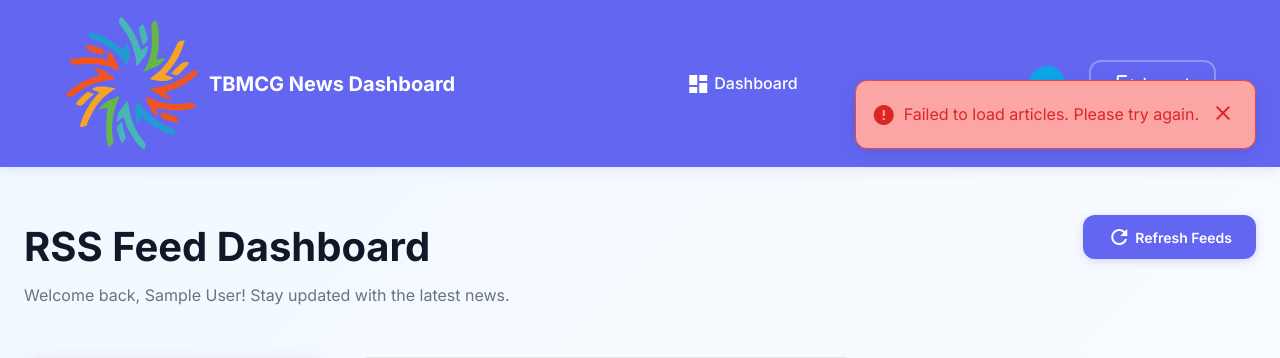
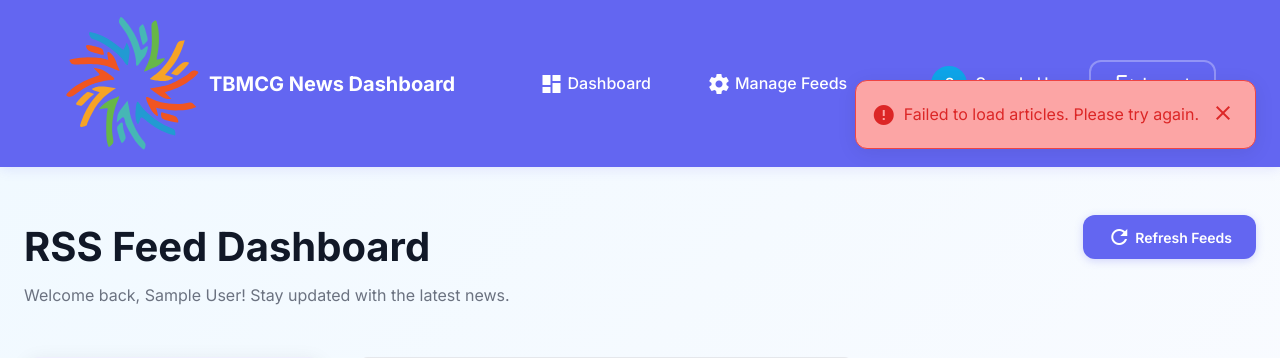
Before and after one commit to TBMCG/RSS-feed, a Flask app: template templates/dashboard.html in a window 1280 px wide. Shown: the top 358 px of the page. Run offline with Flask 3, Linux system fonts and the light colour scheme; the template is opened without the code that fills it: values that come from a table or form of the project are taken from there, others are empty; tables that the repository leaves empty hold one stand-in row (values such as "Sample post").

Commit message:
Remove hardcoded admin checks and implement proper Azure AD role system
- Remove hardcoded admin logic from sync_user_to_db function
- Remove hardcoded admin checks from FallbackUser fallback class
- Add can_manage_feeds, can_manage_categories, can_manage_users properties to User model
- Implement get_user_for_template helper for consistent user object handling
- Update templates to properly display user names and admin controls
- Add comprehensive debugging for Azure AD role authentication flow
- System now relies entirely on proper Azure AD role assignments (admin/editor/viewer)

```diff
--- a/app.py
+++ b/app.py
@@ -56,12 +56,21 @@
     def get_user_roles_from_token(token_claims):
         """Extract roles from Azure AD token claims"""
         roles = []
+
+        # Debug: Print all token claims to understand what we're receiving
+        print(f"DEBUG: All token claims: {token_claims}")
+
         # Azure AD roles can be in 'roles' claim (for app roles) or 'groups' claim
         if 'roles' in token_claims:
             roles = token_claims['roles']
+            print(f"DEBUG: Found roles in token: {roles}")
         elif 'groups' in token_claims:
             # Map group IDs to role names if using groups
             roles = token_claims['groups']
+            print(f"DEBUG: Found groups in token: {roles}")
+        else:
+            print("DEBUG: No roles or groups found in token claims")
+
         return roles
 
     def sync_user_to_db(user_claims, azure_roles):
@@ -70,33 +79,90 @@
         email = user_claims.get('preferred_username', '')
         name = user_claims.get('name', '')
 
+        print(f"DEBUG: Syncing user {email} (ID: {user_id}) with roles: {azure_roles}")
+
         # Find or create user
         user = db.session.get(User, user_id)
         if not user:
             user = User(id=user_id, email=email, name=name)
             db.session.add(user)
+            print(f"DEBUG: Created new user: {email}")
         else:
             user.email = email
             user.name = name
             user.updated_at = datetime.utcnow()
+            print(f"DEBUG: Updated existing user: {email}")
 
         # Sync roles from Azure AD
         # Clear existing roles
-        UserRole.query.filter_by(user_id=user_id).delete()
+        deleted_count = UserRole.query.filter_by(user_id=user_id).delete()
+        print(f"DEBUG: Cleared {deleted_count} existing roles for user")
 
         # Add new roles from Azure AD
+        roles_added = 0
         for role_name in azure_roles:
             if role_name in Roles.ALL_ROLES:
                 user_role = UserRole(user_id=user_id, role_name=role_name)
                 db.session.add(user_role)
+                roles_added += 1
+                print(f"DEBUG: Added role '{role_name}' for user {email}")
+            else:
+                print(f"DEBUG: Skipped unknown role '{role_name}' for user {email}")
 
-        # Special case for hardcoded admin
-        if email.lower() == 'ctiller@tbmcg.com' and Roles.ADMIN not in azure_roles:
-            admin_role = UserRole(user_id=user_id, role_name=Roles.ADMIN)
-            db.session.add(admin_role)
+        print(f"DEBUG: Added {roles_added} roles total")
 
         db.session.commit()
         return user
+
+    def get_user_for_template(session_user):
+        """Get user object for template rendering with proper role handling"""
+        if not session_user:
+            return None
+
+        user_id = session_user.get('oid')
+        user_email = session_user.get('preferred_username', '')
+
+        print(f"DEBUG: Getting user for template - ID: {user_id}, Email: {user_email}")
+
+        if not user_id:
+            return session_user
+
+        # Fetch the database user object for proper role handling
+        db_user = db.session.get(User, user_id)
+
+        if db_user:
+            print(f"DEBUG: Found database user: {db_user.email}")
+            print(f"DEBUG: User roles: {[role.role_name for role in db_user.roles]}")
+            print(f"DEBUG: Can manage feeds: {db_user.can_manage_feeds}")
+
+            # Add session data as attributes for template compatibility
+            db_user.session_name = session_user.get('name', db_user.name)
+            db_user.session_email = session_user.get('preferred_username', db_user.email)
+            return db_user
+        else:
+            print(f"DEBUG: Database user not found for ID: {user_id}")
+            # If database user not found, create a fallback object with basic admin check
+            class FallbackUser:
+                def __init__(self, session_data):
+                    self.session_data = session_data
+                    self.name = session_data.get('name', '')
+                    self.session_name = session_data.get('name', '')
+                    self.email = session_data.get('preferred_username', '')
+                    self.session_email = session_data.get('preferred_username', '')
+
+                def get(self, key, default=None):
+                    return self.session_data.get(key, default)
+
+                @property
+                def can_manage_feeds(self):
+                    # No roles available in fallback mode - deny access
+                    return False
+
+                def has_role(self, role_name):
+                    # No roles available in fallback mode
+                    return False
+
+            return FallbackUser(session_user)
 
     def generate_auth_token(user_claims):
         """Generate JWT token for cross-domain authentication"""
@@ -261,8 +327,9 @@
     @requires_tbmcg_email
     def index():
         """Main dashboard page"""
-        user = session.get('user')
-        return render_template('dashboard.html', user=user)
+        session_user = session.get('user')
+        user_for_template = get_user_for_template(session_user)
+        return render_template('dashboard.html', user=user_for_template)
 
     @app.route('/login')
     def login():
@@ -477,8 +544,9 @@
     @requires_feed_management
     def manage_feeds():
         """Feed management page"""
-        user = session.get('user')
-        return render_template('manage.html', user=user)
+        session_user = session.get('user')
+        user_for_template = get_user_for_template(session_user)
+        return render_template('manage.html', user=user_for_template)
 
     @app.route('/api/feeds/add', methods=['POST'])
     @login_required
--- a/models.py
+++ b/models.py
@@ -25,6 +25,21 @@
     def get_roles(self):
         """Get list of role names for this user"""
         return [role.role_name for role in self.roles]
+
+    @property
+    def can_manage_feeds(self):
+        """Check if user can manage feeds"""
+        return self.has_role(Roles.ADMIN) or self.has_role(Roles.EDITOR)
+
+    @property
+    def can_manage_categories(self):
+        """Check if user can manage categories"""
+        return self.has_role(Roles.ADMIN)
+
+    @property
+    def can_manage_users(self):
+        """Check if user can manage users"""
+        return self.has_role(Roles.ADMIN)
 
     def __repr__(self):
         return f'<User {self.email}>'
--- a/templates/base.html
+++ b/templates/base.html
@@ -46,8 +46,8 @@
 
             <div class="nav-user">
                 <div class="user-info">
-                    <span class="user-avatar">{{ (user.get('name') or user.get('preferred_username', 'U'))[0].upper() }}</span>
-                    <span class="user-name">{{ user.get('name') or user.get('preferred_username', 'User') }}</span>
+                    <span class="user-avatar">{{ (user.session_name or user.name or user.get('name') or user.get('preferred_username', 'U'))[0].upper() }}</span>
+                    <span class="user-name">{{ user.session_name or user.name or user.get('name') or user.get('preferred_username', 'User') }}</span>
                 </div>
                 <a href="{{ url_for('logout') }}" class="btn btn-outline">
                     <span class="material-icons">logout</span>
--- a/templates/dashboard.html
+++ b/templates/dashboard.html
@@ -6,7 +6,7 @@
     <div class="dashboard-header">
         <div class="header-info">
             <h1>RSS Feed Dashboard</h1>
-            <p>Welcome back, {{ user.name }}! Stay updated with the latest news.</p>
+            <p>Welcome back, {{ user.session_name or user.name or user.get('name') or user.get('preferred_username', 'User') }}! Stay updated with the latest news.</p>
         </div>
         <button class="btn btn-primary" onclick="refreshFeeds()">
             <span class="material-icons">refresh</span>
```
